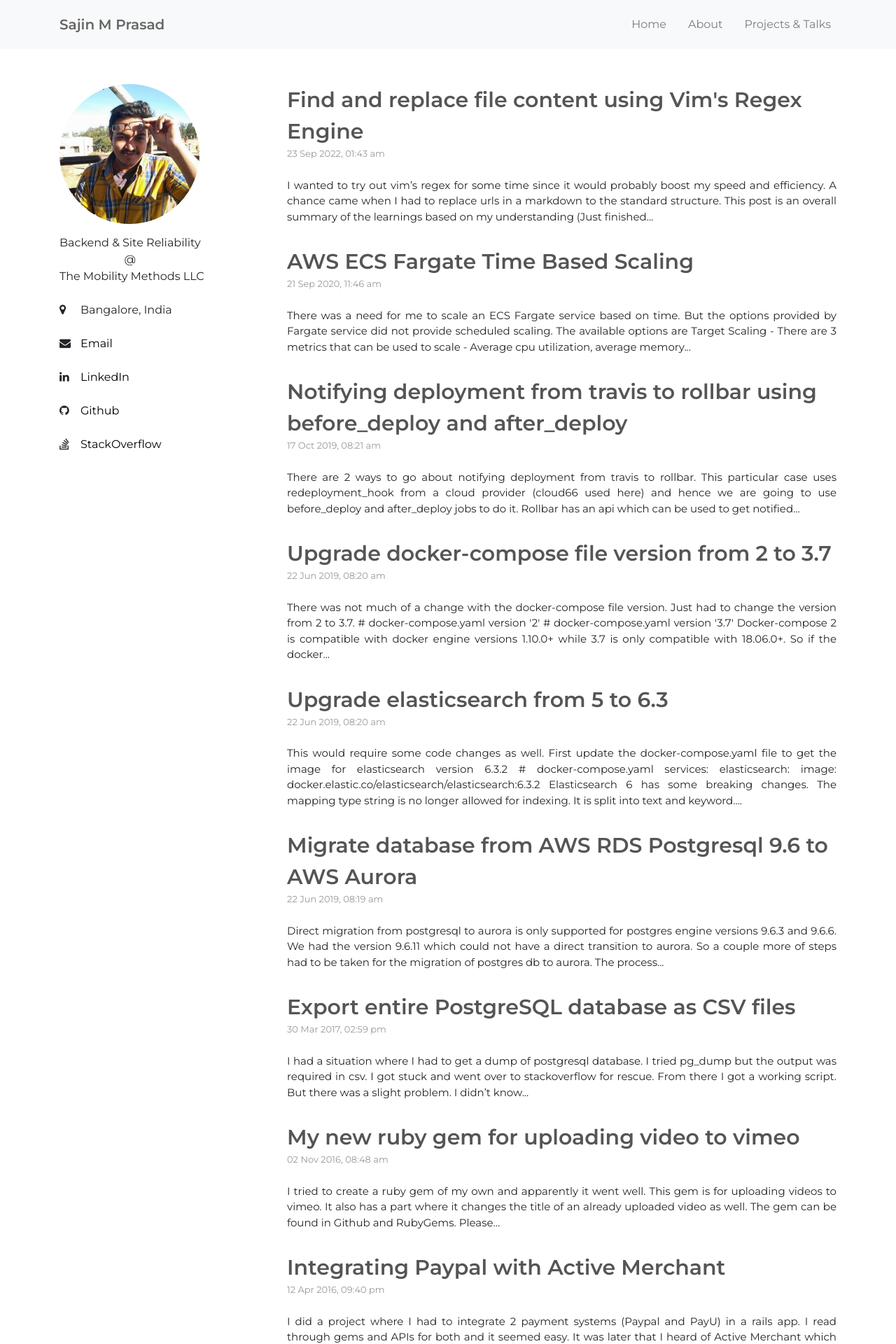
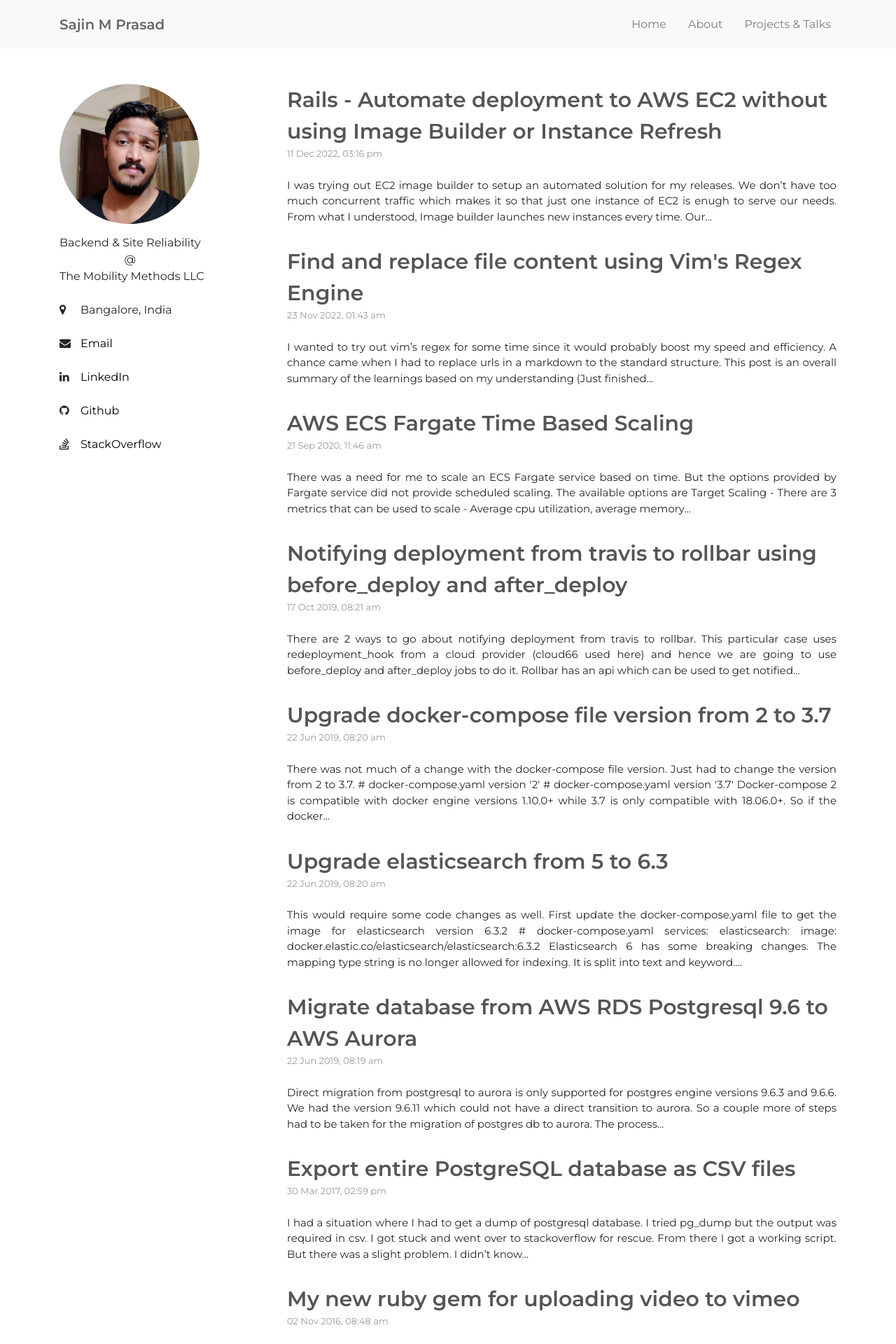
Before and after one commit to sajinmp/sajinmp.github.io, a Jekyll site: the page built from index.html, in a window 1280 px wide. Shown: the top 1920 px of the page at 70% size. Built offline with Jekyll 4.4.1, drawn with Linux system fonts in a browser that asks for light colours; nearby versions of some CDN libraries.

Commit message:
New post added

```diff
--- a/_includes/sidebar.html
+++ b/_includes/sidebar.html
@@ -1,6 +1,6 @@
 <section class="sidebar">
   <div class="text-left">
-    <img src="/assets/images/sajinmp.jpg" class="rounded-circle" alt="SajinMP"/>
+    <img src="/assets/images/sajinmp.jpeg" class="rounded-circle" alt="sajinmp"/>
   </div>
   <div class="other-bio text-left">
     <div class="text-justify">
--- a/_posts/2022-09-22-using-vim-regex-to-modify-matching-patterns.md
+++ b/_posts/2022-11-23-using-vim-regex-to-modify-matching-patterns.md
@@ -1,7 +1,7 @@
 ---
 layout: post
 title: Find and replace file content using Vim's Regex Engine
-date: 2022-09-23 07:13:12 +0530
+date: 2022-11-23 07:13:12 +0530
 ---
 
 I wanted to try out vim's regex for some time since it would probably boost my speed and efficiency. A chance came when I had to replace urls in a markdown to the standard structure. This post is an overall summary of the learnings based on my understanding (Just finished and it seems pretty long :D). Please correct me if I am wrong.
--- /dev/null
+++ b/_posts/2022-12-11-rails-automate-deployment-to-ec2-and-ami-updates.md
@@ -0,0 +1,15 @@
+---
+layout: post
+title: Rails - Automate deployment to AWS EC2 without using Image Builder or Instance Refresh
+date: 2022-12-11 20:46:12 +0530
+---
+
+I was trying out EC2 image builder to setup an automated solution for my releases. We don't have too much concurrent traffic which makes it so that just one instance of EC2 is enugh to serve our needs. From what I understood, Image builder launches new instances every time. Our Ec2 instance in associated to an autoscaling group, which leads me to believe that the instances will be replaced via **Instance refresh**. There is an issue with this in our scenario.
+
+Instance refresh works by first draining and taking down the existing instance before the new one starts up. This causes a downtime. It indeed has options to specify minimum healthy targets required, but in the case where there is only 1 instance, this doesn't work. So I wanted to write a script to automate the entire release process. There are better ways to get this done but I didn't want to spend much time setting it all up, since there are plans to move to ECS on Fargate.
+
+The script can be found [here](https://github.com/sajinmp/rails-capistrano-aws-deployment). Its a bash script which uses *aws-cli* to handle the process. The testing and deployment part is not added here.
+
+> The script contains a bit of code to identify an older ami-image and removing it. I only keep 2 ami-images, so it suits my purpose.
+
+Let me know if any improvements can be made.
--- a/_sass/general.scss
+++ b/_sass/general.scss
@@ -43,6 +43,9 @@ section.sidebar {
 
   img {
     width: 200px;
+    object-fit: cover;
+    object-position: bottom;
+    height: 200px;
   }
 
   .other-bio {
```
Also changed, not shown: assets/images/sajinmp.jpeg (added).
